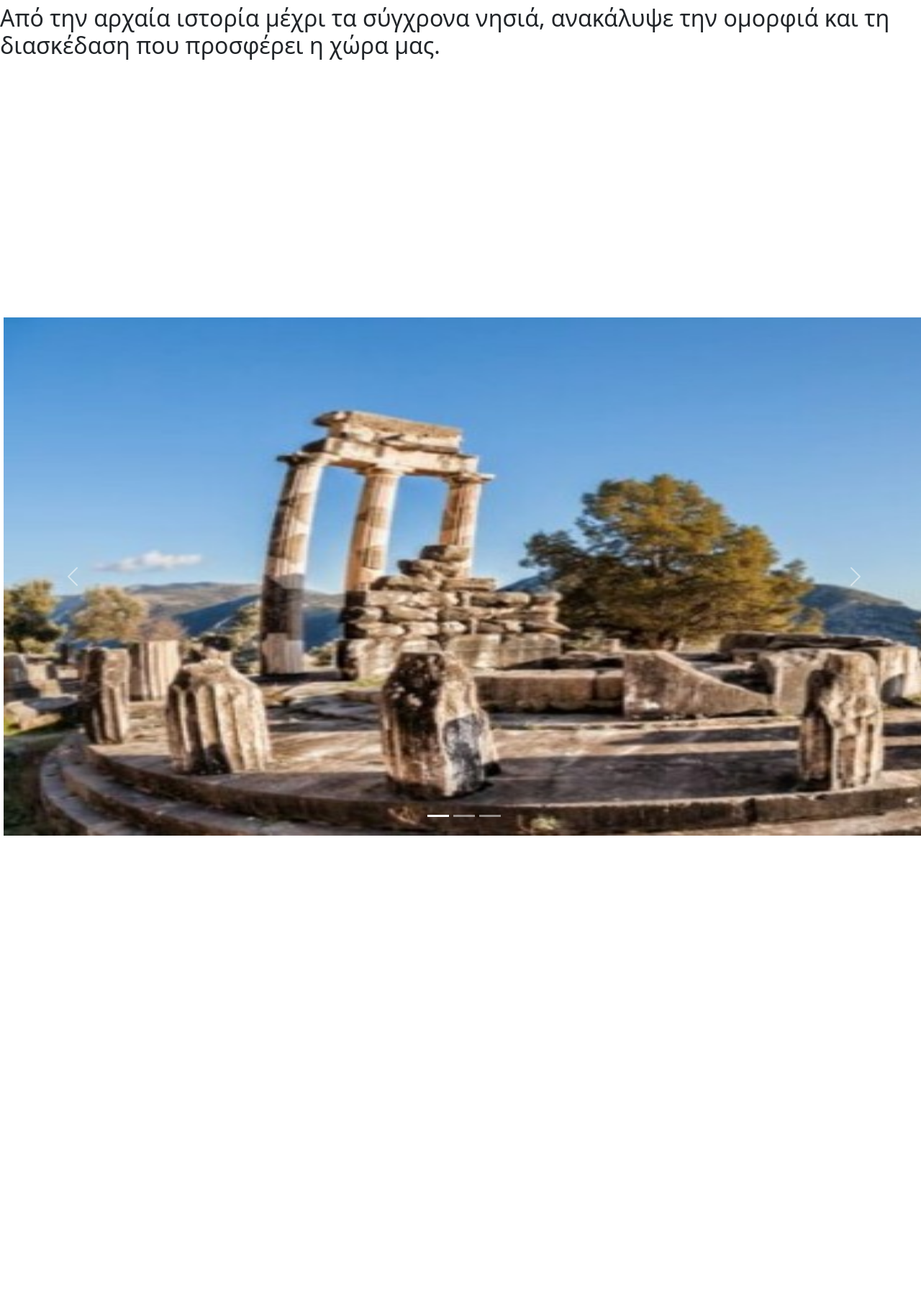
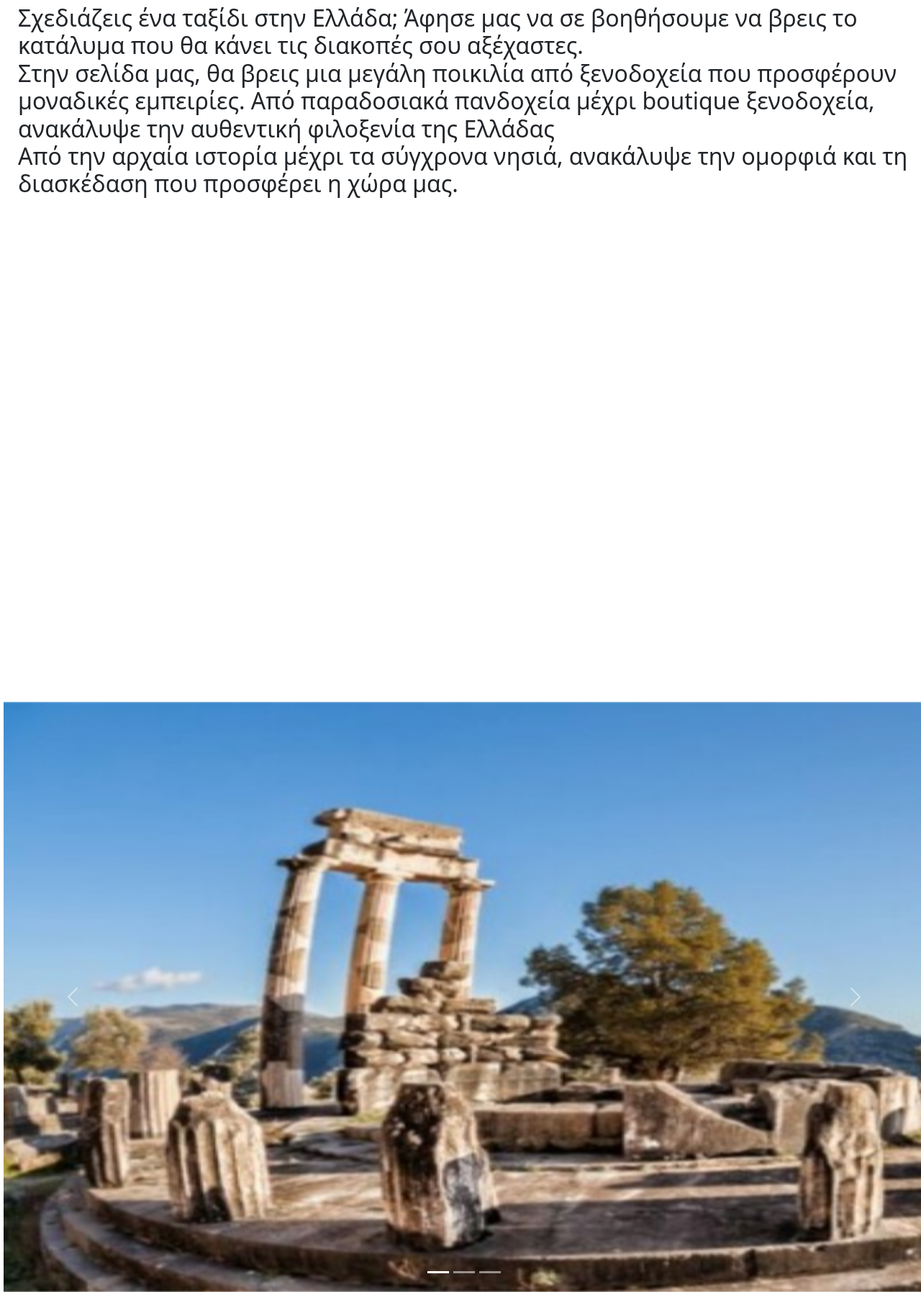
Before and after one commit to DimitrisTakos/diploma-thesis, a Django app: page / in a window 1280 px wide; the page is wider, and only the part inside the window is pictured. Shown: the part 194-1989 px from the top of that part at 72% size. Before the commit the page ends 1355 px from the top of that part, so only its background shows below. Run offline with Django 5.2, Linux system fonts and the light colour scheme; some libraries are stand-ins or nearby versions.

Commit message:
Creation main page

```diff
--- a/tourism/templates/tourism/main_page.html
+++ b/tourism/templates/tourism/main_page.html
@@ -19,6 +19,12 @@
         .h1 {
             position: relative;
             margin-left: 950px;
+        }
+
+        .h2 {
+            position: relative;
+            margin-bottom: 350px;
+            margin-left: 25px;
         }
 
         .lang {
@@ -62,8 +68,8 @@
         }
           #demo {
               position: relative;
-              bottom: -350px;
               left: 5px;
+              top: 350px;
 
           }
 
@@ -96,7 +102,9 @@
 </nav>
 <div>
     <h1 class="h1">Καλώς ήρθατε στην Ελλάδα!</h1>
-    <h2>Από την αρχαία ιστορία μέχρι τα σύγχρονα νησιά, ανακάλυψε την ομορφιά και τη διασκέδαση που προσφέρει η χώρα μας.</h2>
+    <h2 class="h2">Σχεδιάζεις ένα ταξίδι στην Ελλάδα; Άφησε μας να σε βοηθήσουμε να βρεις το κατάλυμα που θα κάνει τις διακοπές σου αξέχαστες.<br>
+        Στην σελίδα μας, θα βρεις μια μεγάλη ποικιλία από ξενοδοχεία που προσφέρουν μοναδικές εμπειρίες. Από παραδοσιακά πανδοχεία μέχρι boutique ξενοδοχεία, ανακάλυψε την αυθεντική φιλοξενία της Ελλάδας<br>
+        Από την αρχαία ιστορία μέχρι τα σύγχρονα νησιά, ανακάλυψε την ομορφιά και τη διασκέδαση που προσφέρει η χώρα μας.</h2>
 </div>
 <!-- Carousel -->
 <div id="demo" class="carousel slide" data-bs-ride="carousel">
@@ -111,7 +119,7 @@
   <!-- The slideshow/carousel -->
   <div class="carousel-inner">
     <div class="carousel-item active">
-      <img src="{% static 'images/delfoi.jpg' %}" alt="delfoi" class="d-block" style="width:2550px; height:720px;">
+      <img src="{% static 'images/delfoi.jpg' %}" alt="delfoi" class="d-block" style="width:2550px; height:820px;">
     </div>
     <div class="carousel-item">
       <img src="chicago.jpg" alt="Chicago" class="d-block" style="width:2550px; height:580px;">
```
